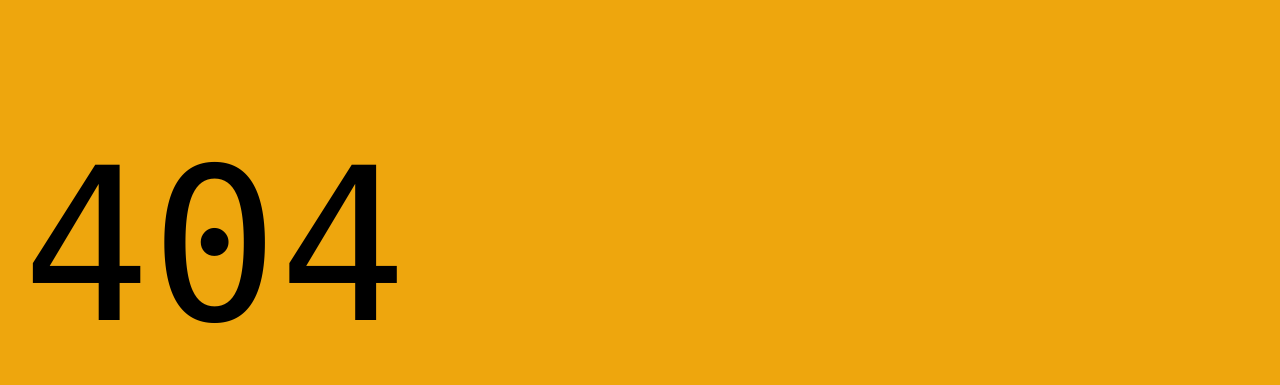
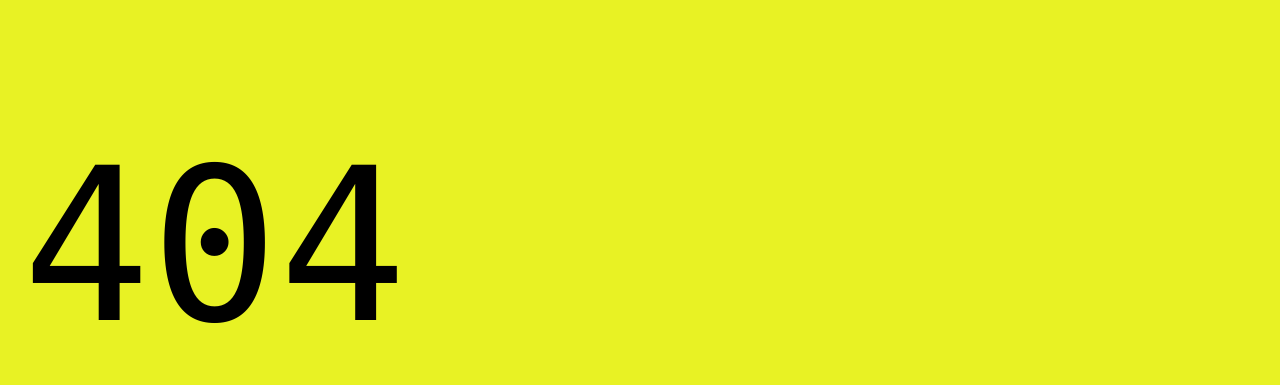
Before and after one commit to Nichols5973/M6, a website with bundled scripts: page 404.html in a window 1280 px wide. Shown: the part 62-447 px from the top of the page. Built offline with nearby package versions, Linux system fonts and the light colour scheme; files whose address does not match are found by name.

Commit message:
changed background color

```diff
--- a/styles/styles.css
+++ b/styles/styles.css
@@ -14,7 +14,7 @@
   /* colors */
   --link-color: #035fe6;
   --link-hover-color: #136ff6;
-  --background-color: rgb(238, 166, 13);
+  --background-color: rgb(232, 242, 36);
   --overlay-background-color: #eee;
   --highlight-background-color: #ccc;
   --text-color: #000;
```
